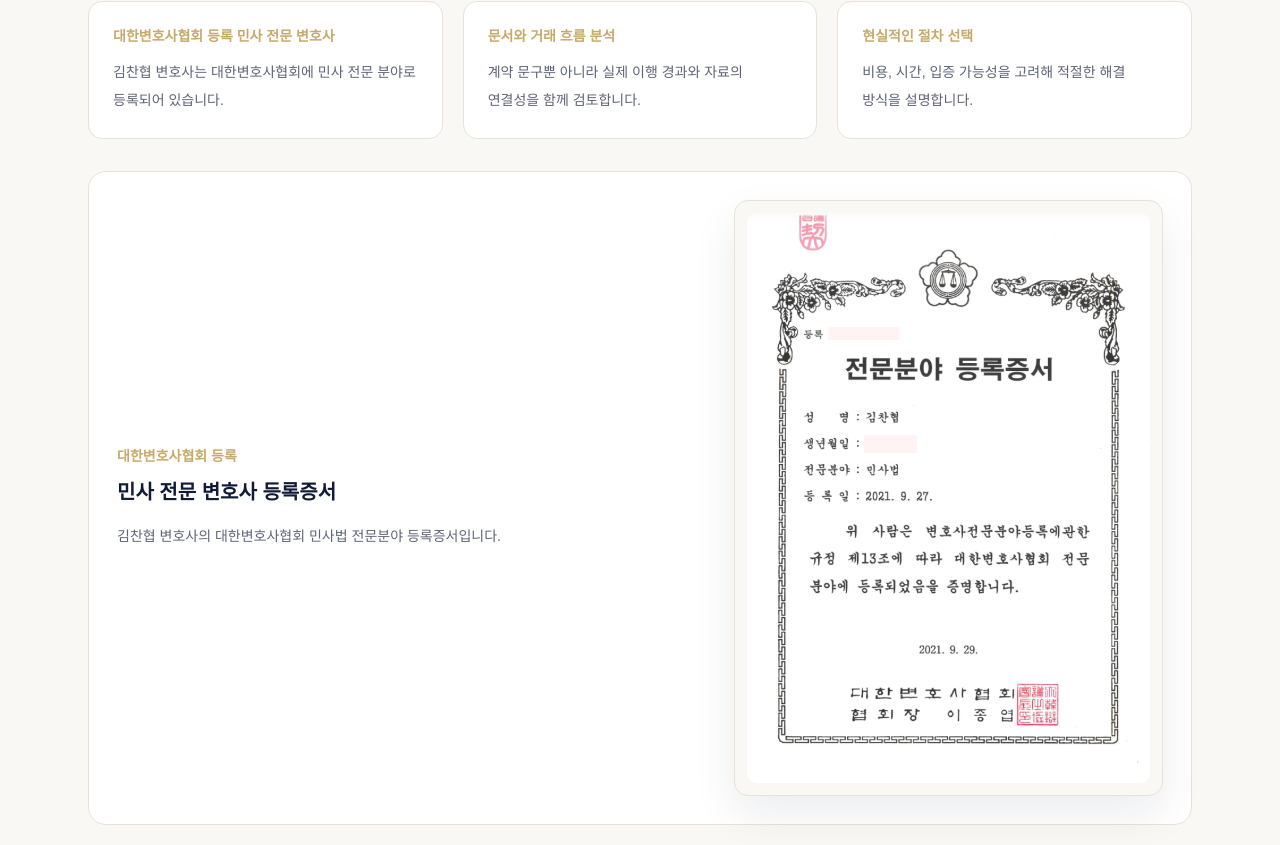
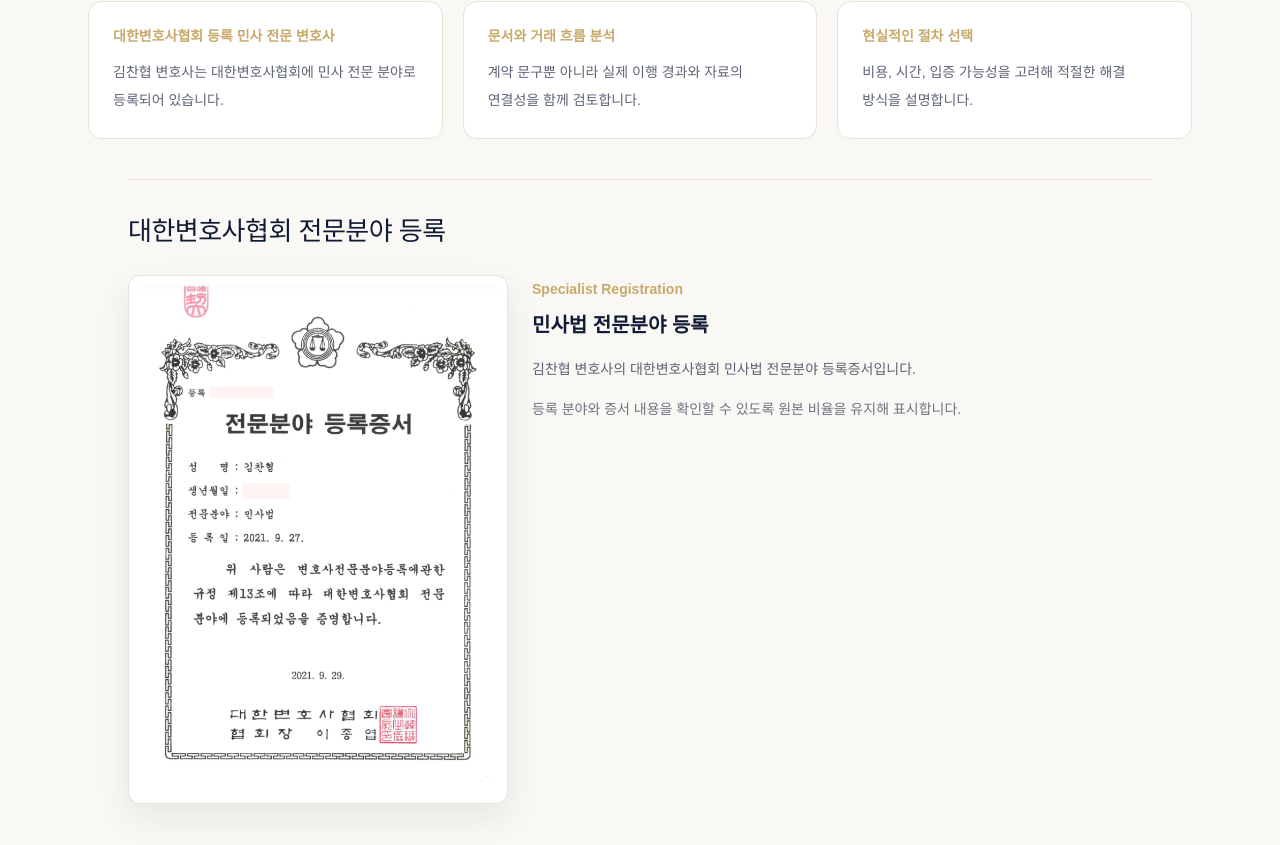
Before and after one commit to BlueCherryB/jeongcheon-homepage, a Next.js app: page /practice/civil in a window 1280 px wide. Shown: the part 1055-1900 px from the top of the page. Built offline with nearby package versions, Linux system fonts and the light colour scheme; no server answers; a web font is replaced by a local one.

Commit message:
style: refine specialist certificate layout

```diff
--- a/src/components/practice/PracticeDetailPage.tsx
+++ b/src/components/practice/PracticeDetailPage.tsx
@@ -38,16 +38,14 @@
 
 const certificateByPracticeSlug = {
   criminal: {
-    eyebrow: "대한변호사협회 등록",
-    title: "형사 전문 변호사 등록증서",
+    title: "형사법 전문분야 등록",
     description:
       "김찬협 변호사의 대한변호사협회 형사법 전문분야 등록증서입니다.",
     imageSrc: criminalCertificateAssetPath,
     imageAlt: "김찬협 변호사 대한변호사협회 형사법 전문분야 등록증서",
   },
   civil: {
-    eyebrow: "대한변호사협회 등록",
-    title: "민사 전문 변호사 등록증서",
+    title: "민사법 전문분야 등록",
     description:
       "김찬협 변호사의 대한변호사협회 민사법 전문분야 등록증서입니다.",
     imageSrc: civilCertificateAssetPath,
@@ -66,28 +64,35 @@
   }
 
   return (
-    <div className="mt-8 rounded-[18px] border border-[#E8E2D7] bg-white p-7">
-      <div className="grid gap-6 lg:grid-cols-[0.58fr_0.42fr] lg:items-center">
-        <div>
-          <p className="text-sm font-semibold text-[#C8A96A]">
-            {certificate.eyebrow}
-          </p>
-          <h3 className="mt-3 text-xl font-semibold text-[#111B36]">
-            {certificate.title}
-          </h3>
-          <p className="mt-4 break-keep text-sm leading-7 text-[#111B36]/68">
-            {certificate.description}
-          </p>
-        </div>
-        <div className="overflow-hidden rounded-[14px] border border-[#E8E2D7] bg-[#FAF8F4] p-3 shadow-[0_18px_44px_rgba(17,27,54,0.08)]">
+    <div className="mx-auto mt-10 max-w-5xl border-t border-[#E8E2D7] pt-8">
+      <h3 className="font-chosun text-[26px] font-normal tracking-[-0.02em] text-[#111B36]">
+        대한변호사협회 전문분야 등록
+      </h3>
+      <div className="mt-6 grid gap-6 md:grid-cols-[minmax(0,360px)_1fr] lg:grid-cols-[minmax(0,380px)_1fr]">
+        <div className="w-full max-w-[360px] justify-self-start overflow-hidden rounded-[12px] border border-[#E8E2D7] bg-white p-2 shadow-[0_14px_34px_rgba(17,27,54,0.08)] lg:max-w-[380px]">
           <Image
             src={certificate.imageSrc}
             alt={certificate.imageAlt}
             width={744}
             height={1039}
-            className="h-auto w-full rounded-[10px] bg-white object-contain"
-            sizes="(min-width: 1024px) 360px, 100vw"
+            className="h-auto w-full rounded-[8px] object-contain"
+            sizes="(min-width: 1024px) 380px, (min-width: 768px) 360px, 100vw"
           />
+        </div>
+        <div className="pt-1">
+          <p className="text-sm font-semibold text-[#C8A96A]">
+            Specialist Registration
+          </p>
+          <h4 className="mt-3 text-xl font-semibold text-[#111B36]">
+            {certificate.title}
+          </h4>
+          <p className="mt-4 break-keep text-sm leading-7 text-[#111B36]/68">
+            {certificate.description}
+          </p>
+          <p className="mt-3 break-keep text-sm leading-7 text-[#111B36]/60">
+            등록 분야와 증서 내용을 확인할 수 있도록 원본 비율을 유지해
+            표시합니다.
+          </p>
         </div>
       </div>
     </div>
```
